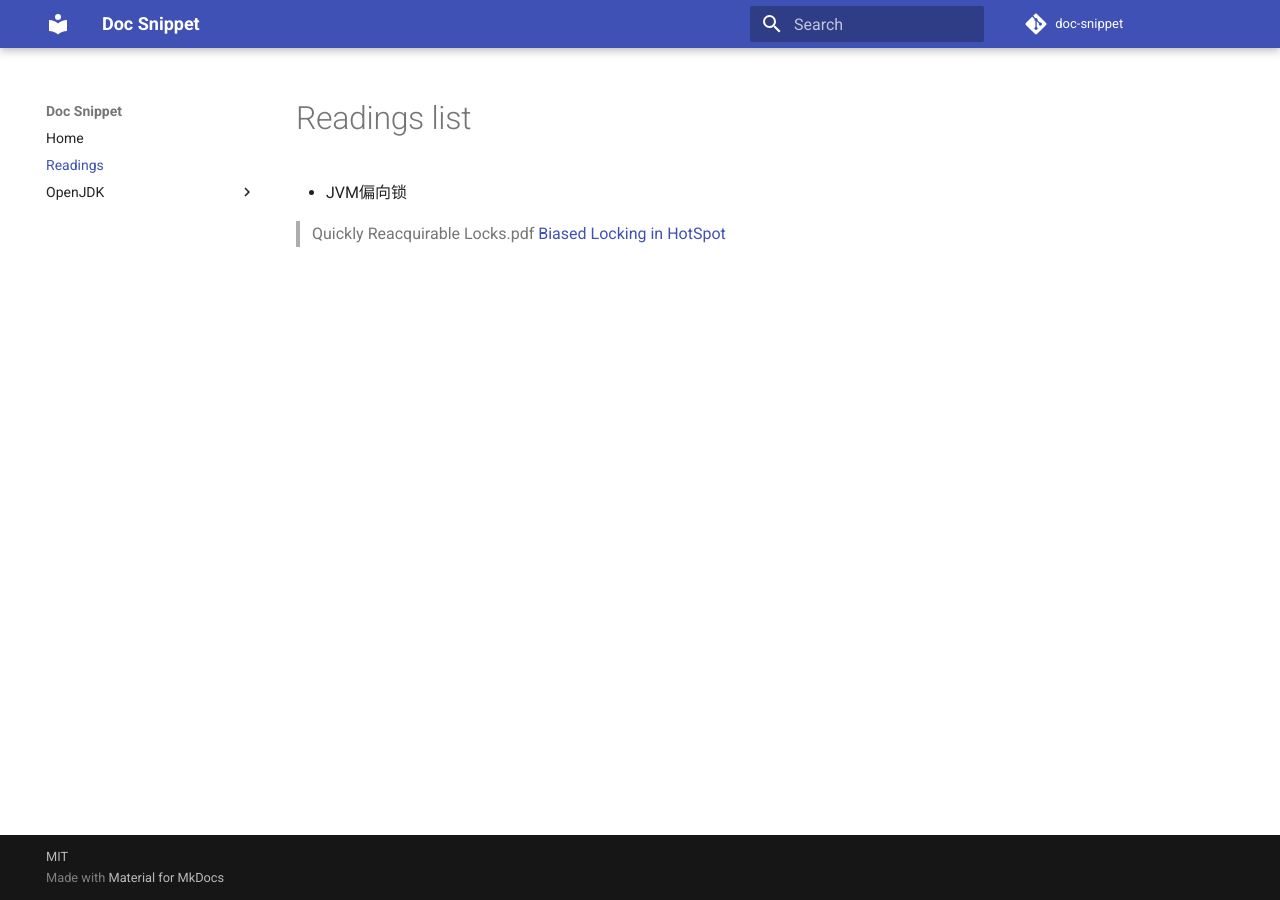
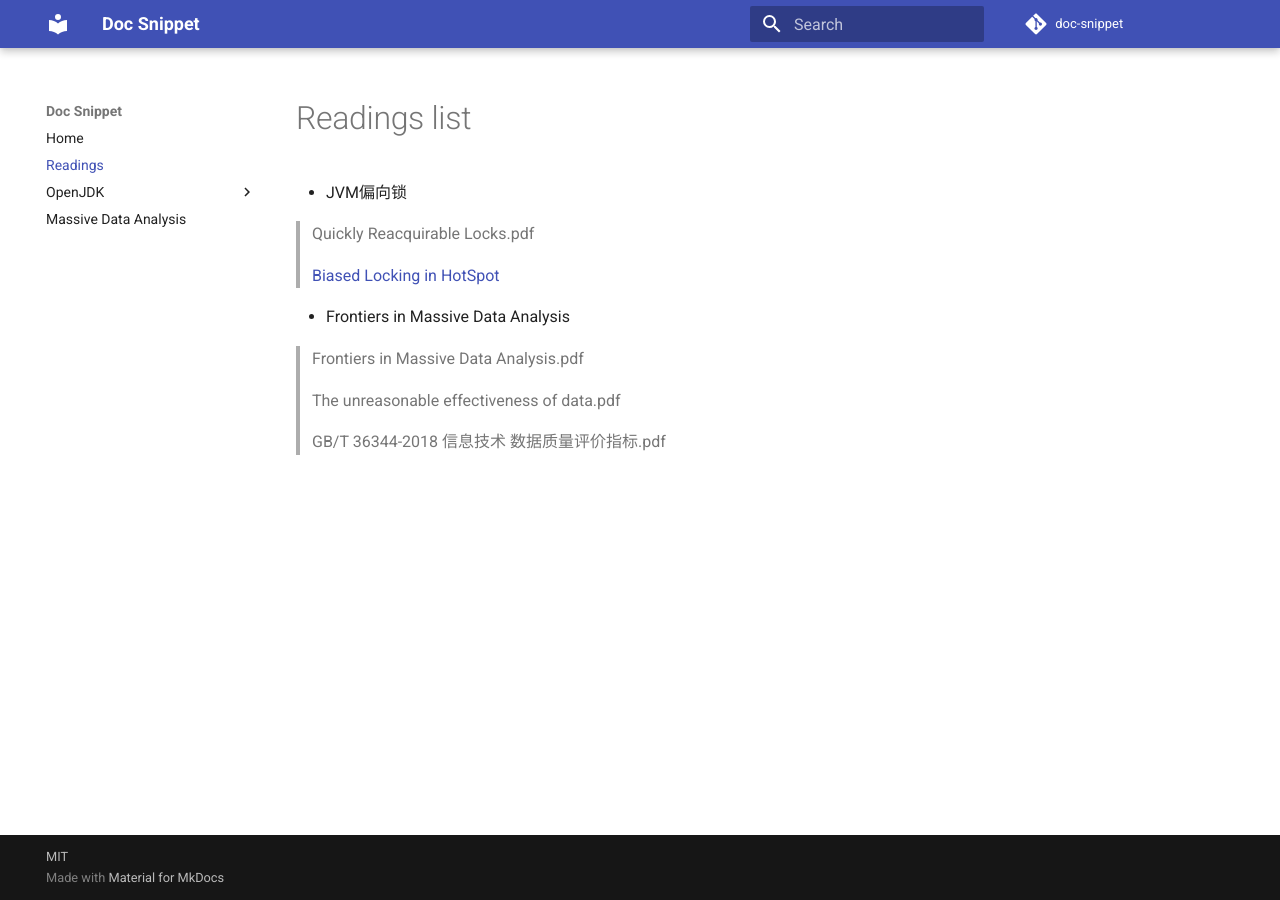
Before and after one commit to zhoujiagen/doc-snippet, an MkDocs documentation site: the page built from docs/readings/readings.md, in a window 1280 px wide. Built offline with MkDocs 1.6.1 and Material for MkDocs 9.7.7, drawn with Linux system fonts in a browser that asks for light colours; comment, search, counter and statistics services are not loaded.

Commit message:
add mda.md

```diff
--- a/docs/readings/readings.md
+++ b/docs/readings/readings.md
@@ -3,4 +3,14 @@
 - JVM偏向锁
 
 > Quickly Reacquirable Locks.pdf
+>
 > [Biased Locking in HotSpot](https://blogs.oracle.com/dave/biased-locking-in-hotspot)
+
+
+- Frontiers in Massive Data Analysis
+
+> Frontiers in Massive Data Analysis.pdf
+>
+> The unreasonable effectiveness of data.pdf
+>
+> GB/T 36344-2018 信息技术 数据质量评价指标.pdf
--- a/mkdocs.yml
+++ b/mkdocs.yml
@@ -12,6 +12,7 @@ nav:
       - 'Source Build': openjdk/openjdk_compile.md
       - 'HotSpot Concepts': openjdk/openjdk_hotspot_concepts.md
       - 'HotSpot RTFSC': openjdk/openjdk_hotspot_rtfsc.md
+    - 'Massive Data Analysis': massive-data-analysis/mda.md
 
 #theme: readthedocs
 theme:
```
Also changed, not shown: docs/massive-data-analysis/mda.md (added, +29 -0 lines), 2 other files.
